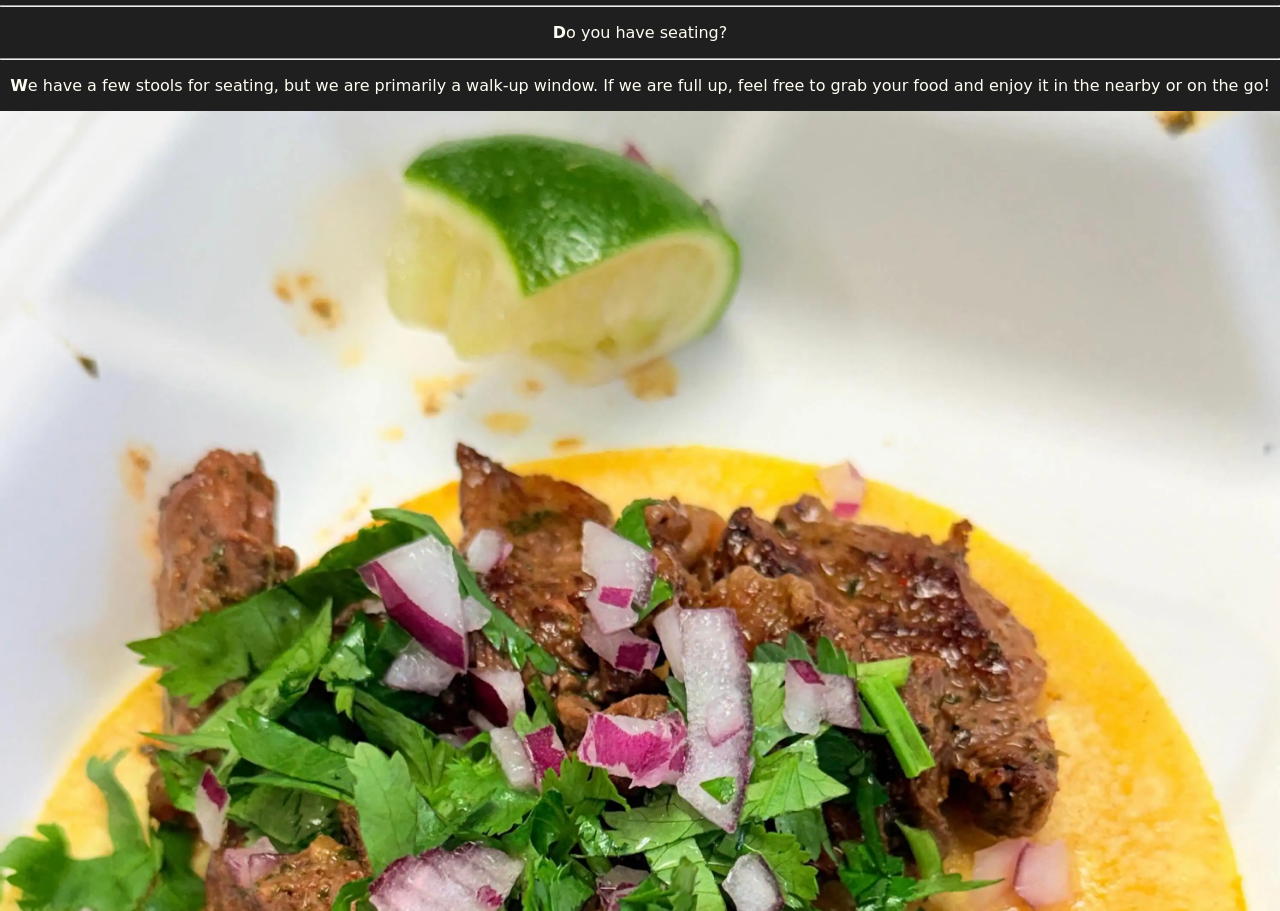
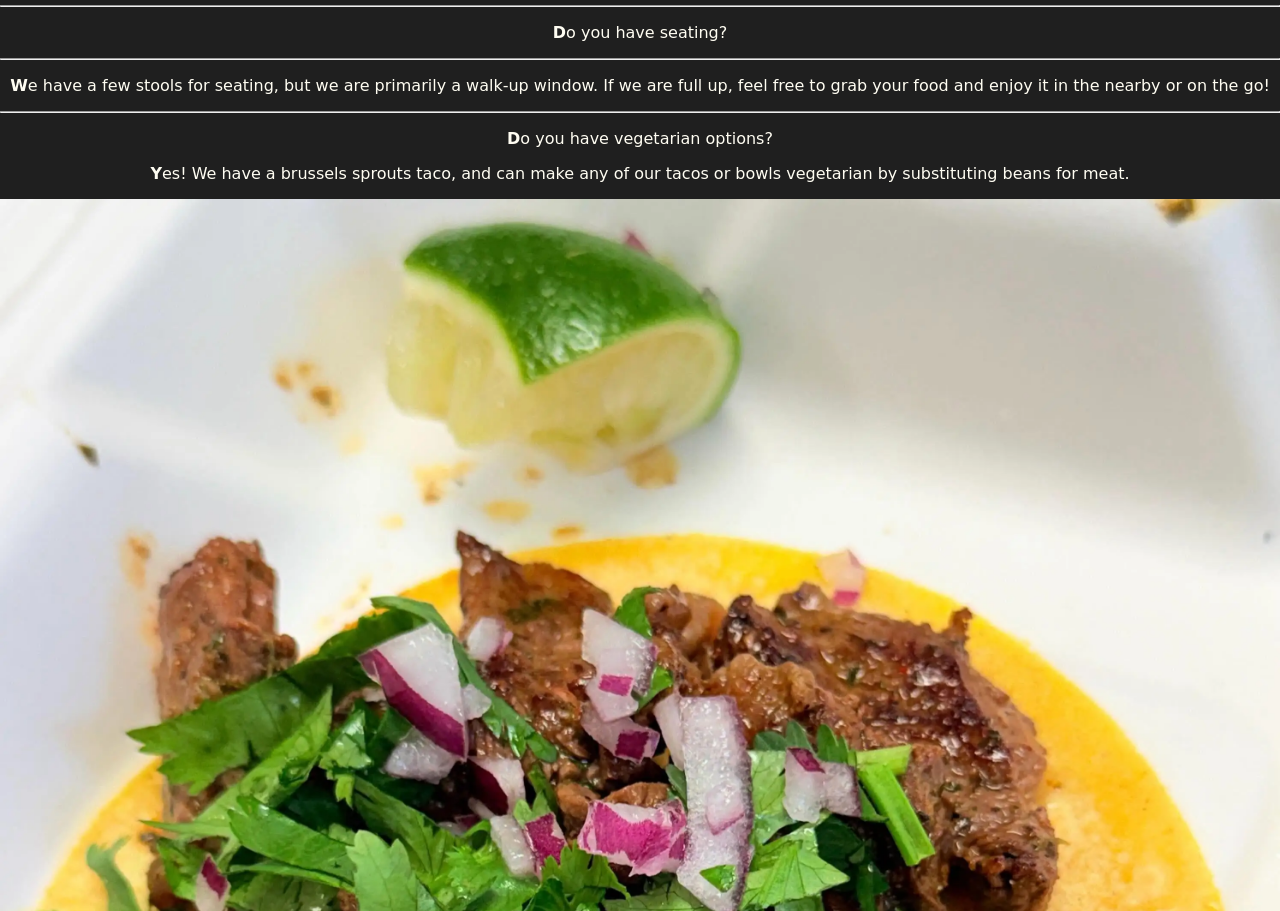
Before and after one commit to cameroncouch/cameroncouch.github.io, a website: page tin-tusk/index.html in a window 1280 px wide. Shown: the part 3365-4276 px from the top of the page. Drawn offline with nearby package versions, Linux system fonts and the light colour scheme; a web font is replaced by a local one.

Commit message:
tin tusk site update FAQ

```diff
--- a/tin-tusk/index.html
+++ b/tin-tusk/index.html
@@ -150,6 +150,9 @@
                 <p><span class="bold">W</span>e have a few stools for seating, but we are primarily a
                     walk-up window. If we are full up, feel free to grab your food and enjoy it in the nearby or on the
                     go!</p>
+                <hr>
+                <p><span class="bold">D</span>o you have vegetarian options?</p>
+                <P><span class="bold">Y</span>es! We have a brussels sprouts taco, and can make any of our tacos or bowls vegetarian by substituting beans for meat.</p>
             </section>
             <section id="food">
                 <img src="./assets/carne.webp" alt="image of steak taco" id="taco-img" />
```
